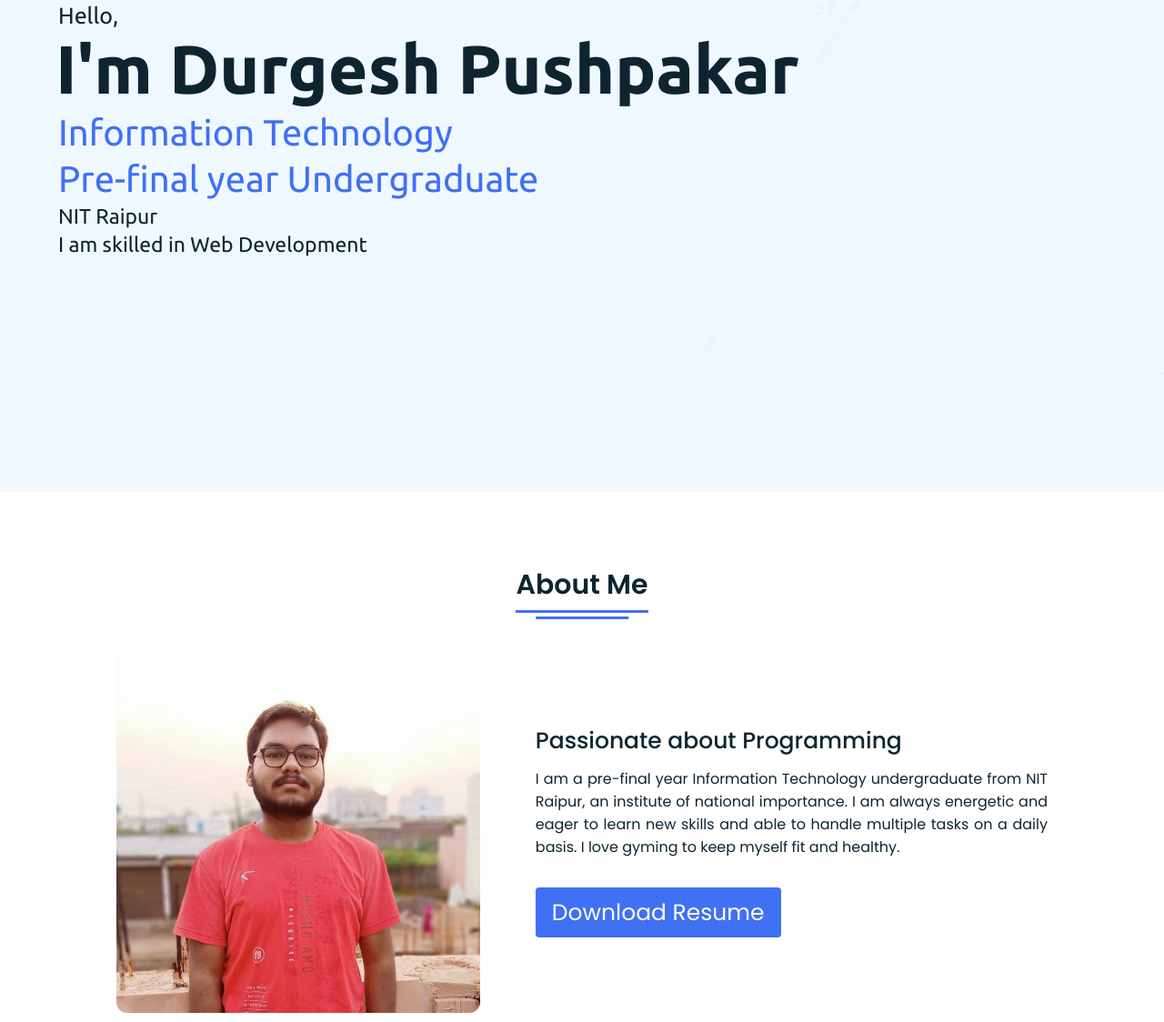
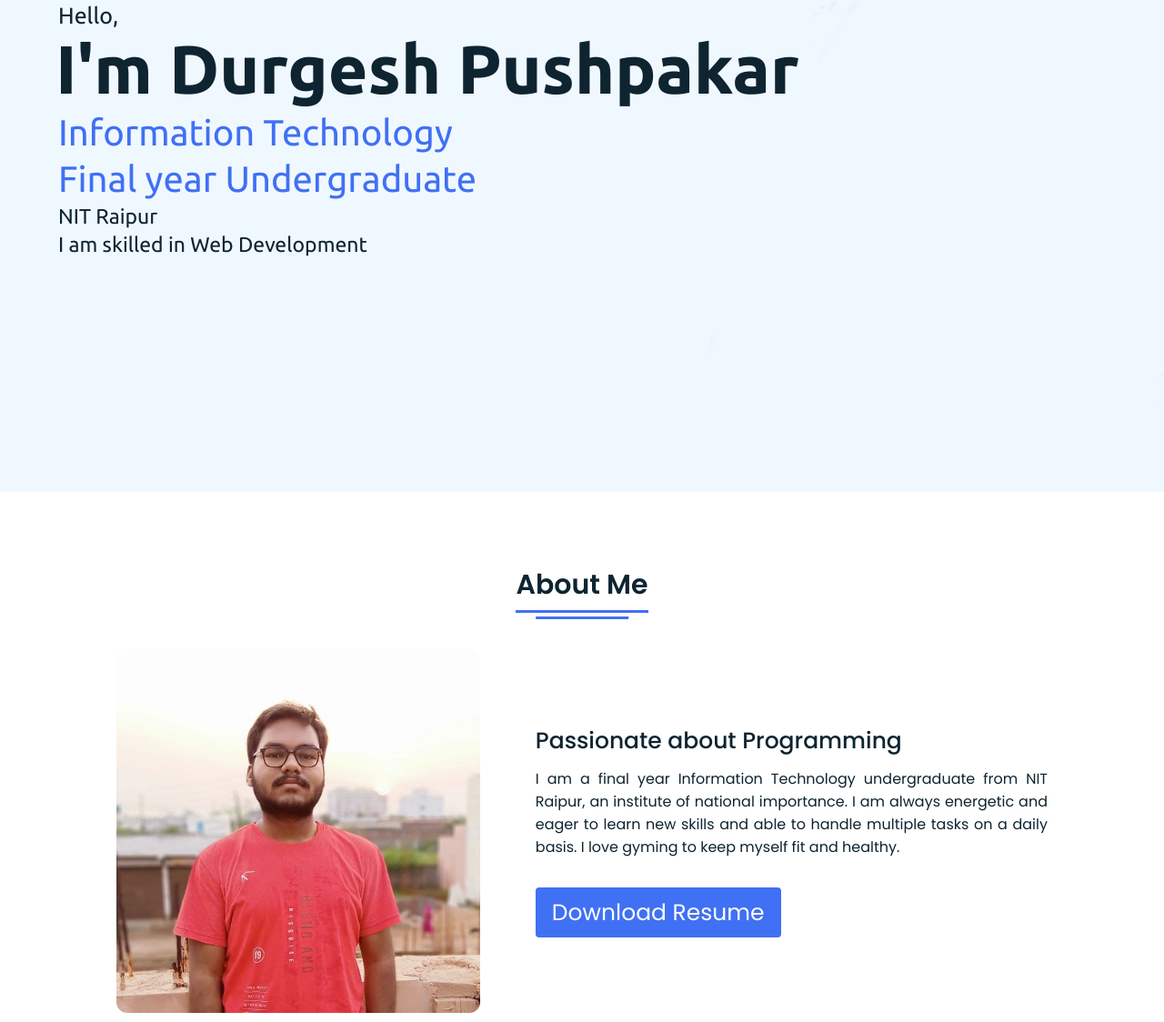
Before and after one commit to durgeshpushpakar/Portfolio-Website, a plain HTML site: page index.html in a window 1280 px wide. Shown: the part 259-1383 px from the top of the page at 91% size. Drawn offline with Linux system fonts and the light colour scheme; files whose address does not match are found by name.

Commit message:
Update index.html

```diff
--- a/index.html
+++ b/index.html
@@ -49,7 +49,7 @@
        <div class="text-one">Hello,</div>
        <div class="text-two">I'm Durgesh Pushpakar</div>
        <div class="text-three">Information Technology</div>
-       <div class="text-three">Pre-final year Undergraduate</div>
+       <div class="text-three">Final year Undergraduate</div>
        <div class="text-four">NIT Raipur</div>
        <div class="text-four">
         <span class="text_1">I am skilled in Web Development</span>
@@ -71,7 +71,7 @@
     </div>
     <div class="right">
       <div class="topic">Passionate about Programming</div>
-      <p>I am a pre-final year Information Technology undergraduate from NIT Raipur, an institute of national importance. I am always energetic and eager to learn new skills and able to handle multiple tasks on a daily basis. I love gyming to keep myself fit and healthy.
+      <p>I am a final year Information Technology undergraduate from NIT Raipur, an institute of national importance. I am always energetic and eager to learn new skills and able to handle multiple tasks on a daily basis. I love gyming to keep myself fit and healthy.
       </p><br>
       <div class="button">
         <a href="https://drive.google.com/file/d/1KuY6JldZxiDGh3DPBfB1u0JTAU9Bk_QQ/view?usp=sharing" target="_blank">Download Resume</a>
```
